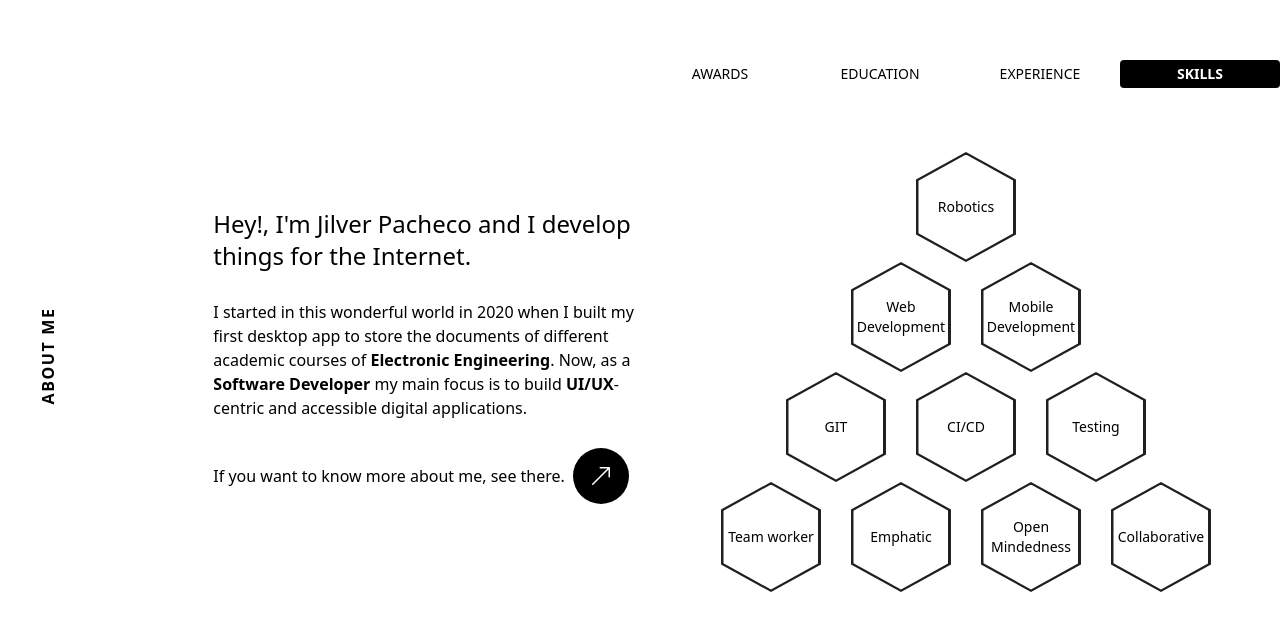
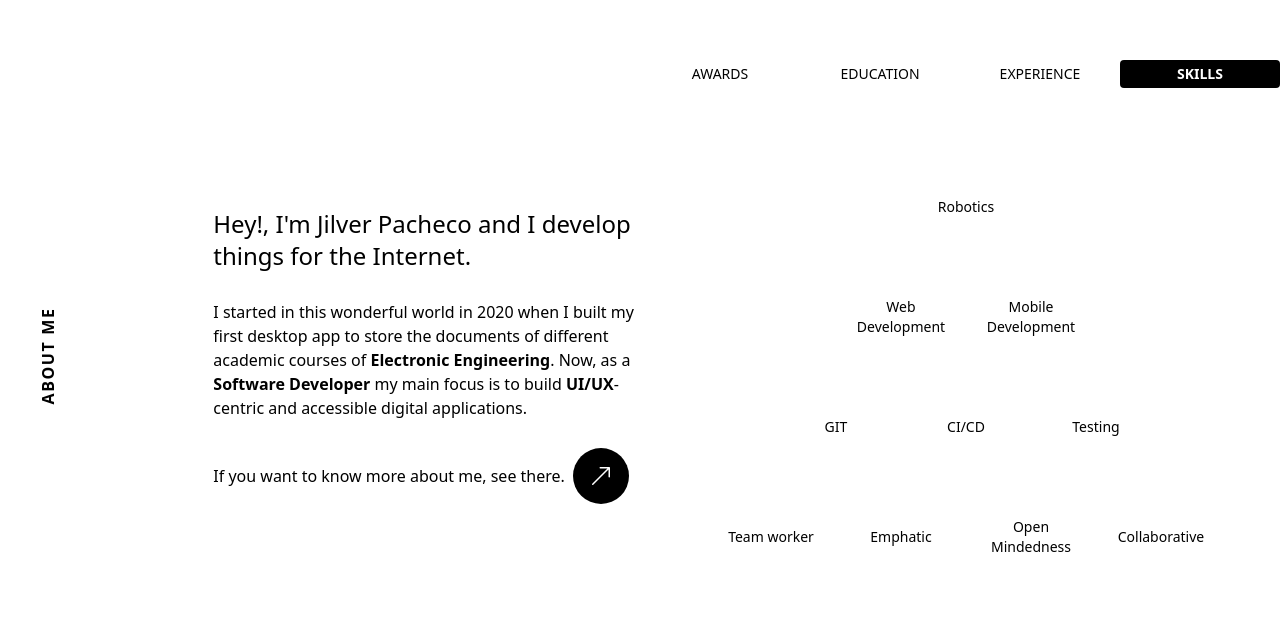
Before and after one commit to jilverprivera/portfolio, a Next.js app: page / in a window 1280 px wide. Shown: the part 844-1474 px from the top of the page. Built offline with nearby package versions, Linux system fonts and the light colour scheme; a web font is replaced by a local one.

Commit message:
remove bg colors from polygon style

```diff
--- a/styles/globals.css
+++ b/styles/globals.css
@@ -11,7 +11,6 @@
   display: flex;
   align-items: center;
   justify-content: center;
-  background: #1f1f1f;
 }
 .polygon-wrapper {
   position: relative;
@@ -22,5 +21,4 @@
   align-items: center;
   justify-content: center;
   text-align: center;
-  background: #ffffff;
 }
```
